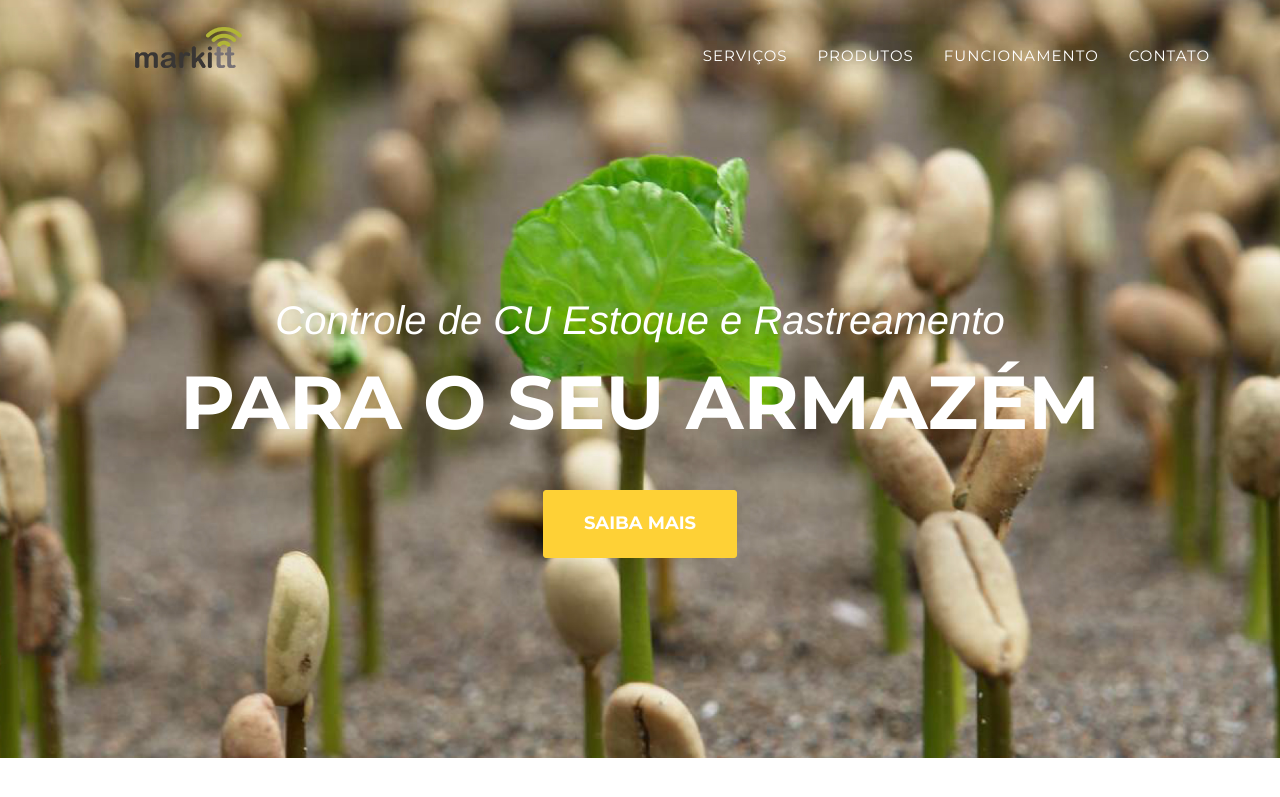
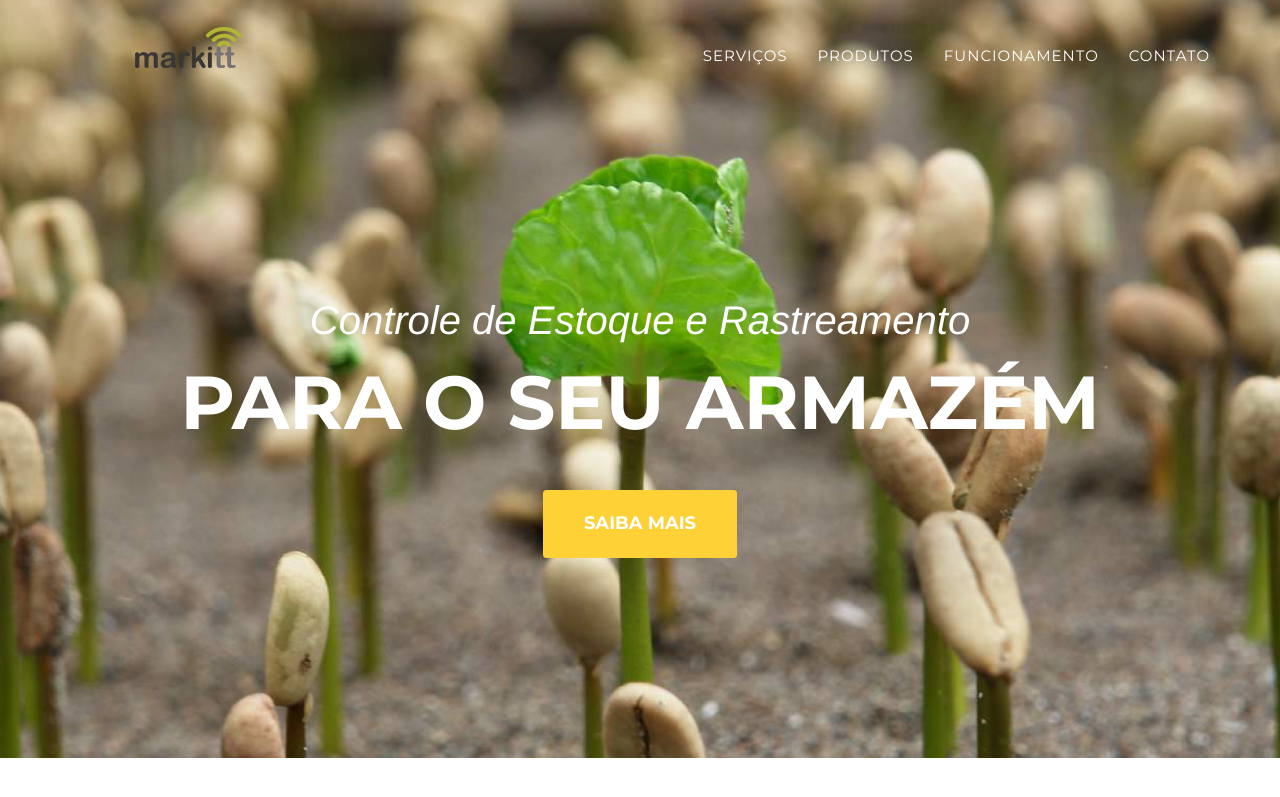
Before and after one commit to hugozanini/Jekyll-site-demo, a Jekyll site: the page built from index.html, in a window 1280 px wide and 900 px high. Shown: the top 797 px of the window. Built offline with Jekyll 4.4.1, drawn with Linux system fonts in a browser that asks for light colours; some web fonts are replaced.

Commit message:
Update header.html

```diff
--- a/_includes/header.html
+++ b/_includes/header.html
@@ -49,7 +49,7 @@
     <header>
         <div class="container">
             <div class="intro-text">
-                <div class="intro-lead-in">Controle de CU Estoque e Rastreamento</div>
+                <div class="intro-lead-in">Controle de Estoque e Rastreamento</div>
                 <div class="intro-heading">PARA O SEU ARMAZÉM</div>
                 <a href="#services" class="page-scroll btn btn-xl">SAIBA MAIS</a>
             </div>
```
